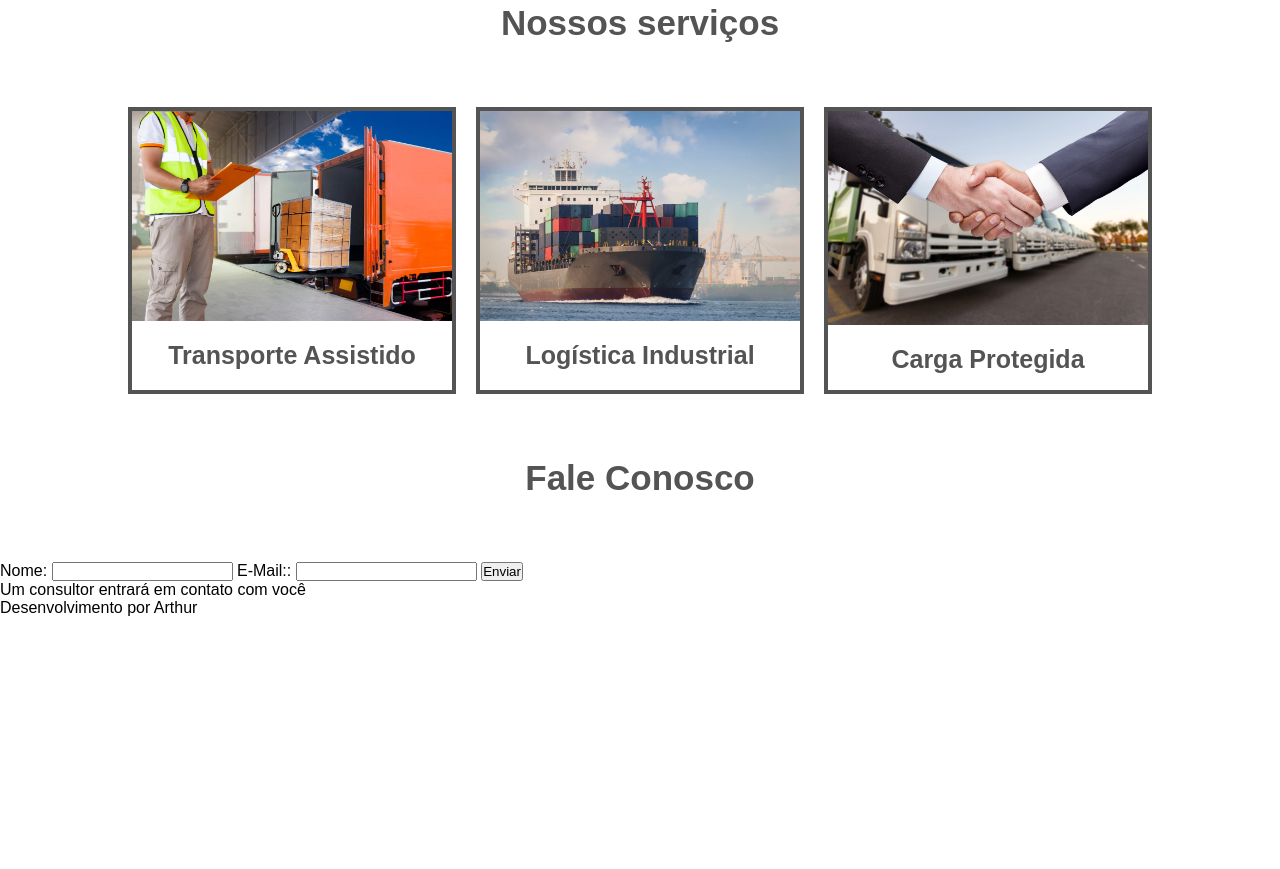
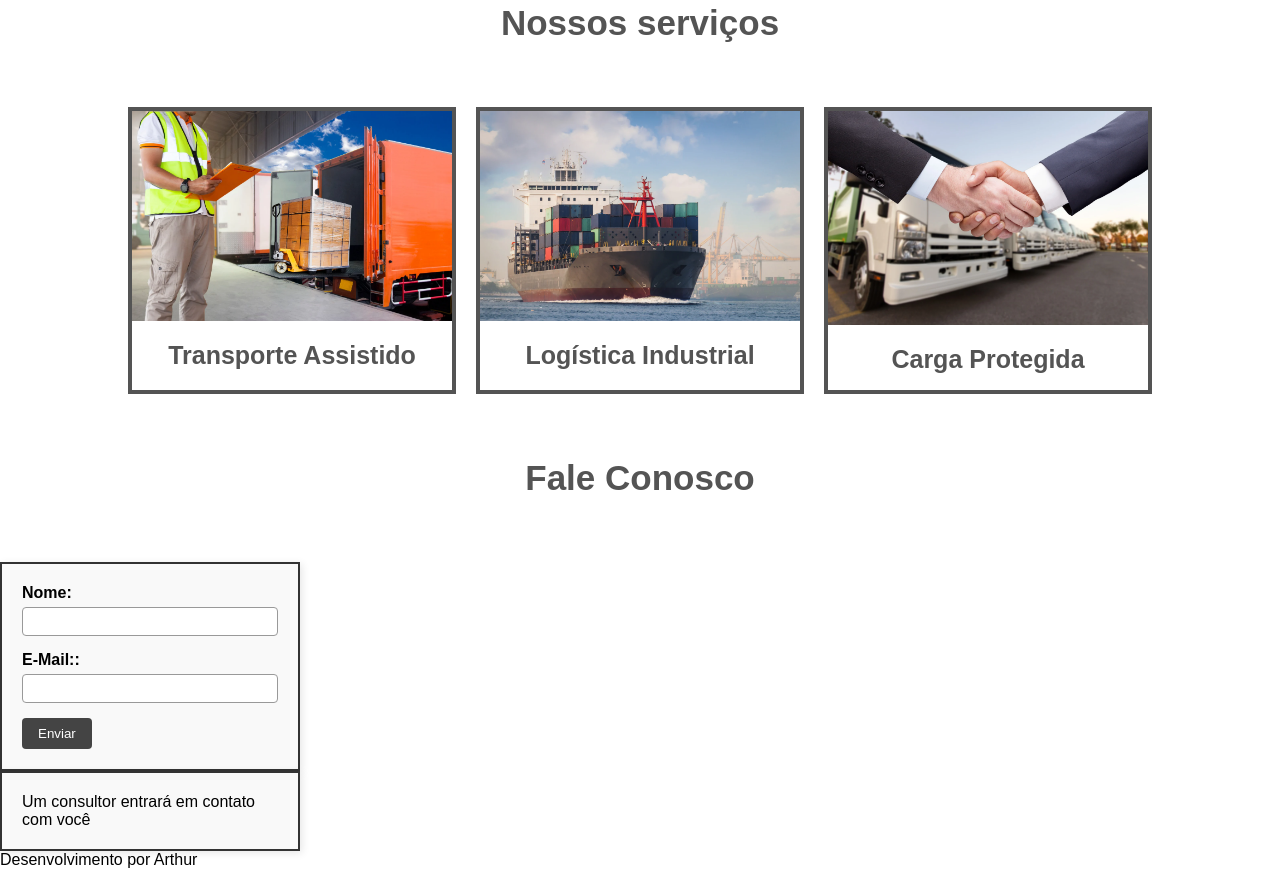
Before and after one commit to ArthurzinhoDev/HTML, a plain HTML site: page Desesnvolvimento/atividadeTransportadora - T2 - Samara Batista e Alfredo/index.html in a window 1280 px wide. Shown: the part 1371-2240 px from the top of the page. Before the commit the page ends 1988 px from the top, so only its background shows below. Drawn offline with Linux system fonts and the light colour scheme.

Commit message:
Atualizar o style.css

```diff
--- a/Desesnvolvimento/atividadeTransportadora - T2 - Samara Batista e Alfredo/assets/css/style.css
+++ b/Desesnvolvimento/atividadeTransportadora - T2 - Samara Batista e Alfredo/assets/css/style.css
@@ -97,3 +97,38 @@ h2{
     text-align: center;
     padding: 1rem;
 }
+#contato div {
+  border: 2px solid #333;
+  padding: 20px;
+  width: 300px;
+  background-color: #f9f9f9;
+  box-shadow: 2px 2px 8px rgba(0, 0, 0, 0.1);
+}
+
+#contato label {
+  display: block;
+  margin-bottom: 5px;
+  font-weight: bold;
+  font-family: Arial, sans-serif;
+}
+
+#contato input[type="text"] {
+  width: 100%;
+  padding: 6px;
+  margin-bottom: 15px;
+  border: 1px solid #999;
+  border-radius: 4px;
+}
+
+#contato button {
+  padding: 8px 16px;
+  background-color: #444;
+  color: white;
+  border: none;
+  border-radius: 4px;
+  cursor: pointer;
+}
+
+#contato button:hover {
+  background-color: #666;
+}
```
